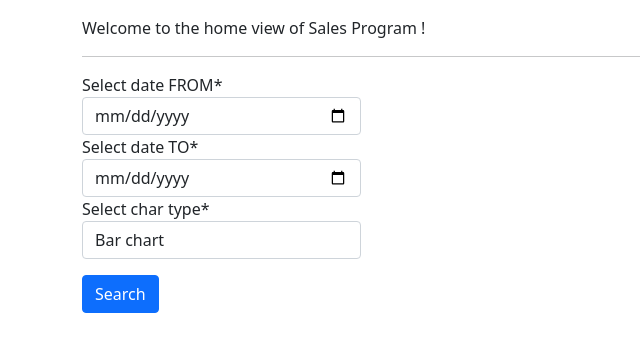
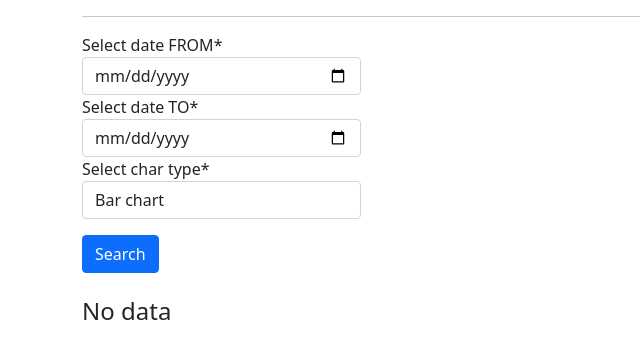
Before and after one commit to Klewiu/Django_Sales_with_Pyplane, a Django app: page / in a window 1280 px wide. Shown: the top 359 px of the page, without its empty margins (0-640 px from the left). Run offline with Django 3.2, Linux system fonts and the light colour scheme; some libraries are stand-ins or nearby versions.

Commit message:
Update home_view() Create qs, sales and positions data frame

```diff
--- a/sales/templates/sales/home.html
+++ b/sales/templates/sales/home.html
@@ -6,7 +6,7 @@ home
 {% endblock title %}
 
 {% block content %}
-{{hello}}
+
 <hr>
 
 <form action="" method="POST">
@@ -17,5 +17,14 @@ home
     </div>
 
 </form>
-
+<br>
+    {% if sales_df %}
+        {{ sales_df | safe }}
+        <br>
+         <div class="col-3">
+            {{ positions_df | safe }}
+         </div>
+    {% else %}
+        <h4>No data</h4>
+{% endif %}
 {% endblock content%}
--- a/sales/urls.py
+++ b/sales/urls.py
@@ -8,6 +8,6 @@ app_name = 'sales'
 
 urlpatterns = [
     path('', home_view, name='home'),
-    path('list/', SaleListView.as_view(), name='list'),
+    path('sales/', SaleListView.as_view(), name='list'),
     path('sales/<pk>/', SaleDetailView.as_view(), name='detail'),
 ]
--- a/sales/utils.py
+++ b/sales/utils.py
@@ -1,4 +1,4 @@
-import  uuid
+import uuid
 
 
 def generate_code():
--- a/sales/views.py
+++ b/sales/views.py
@@ -2,14 +2,42 @@ from django.shortcuts import render
 from django.views.generic import ListView, DetailView
 from .models import Sale
 from .forms import SalesSearchForm
+import pandas as pd
+
 # Create your views here.
 
 def home_view(request):
     form = SalesSearchForm(request.POST or None)
-    hello = "Welcome to the home view of Sales Program !"
+    sales_df = None
+    positions_df = None
+    if request.method == 'POST':
+        date_from = request.POST.get('date_from')
+        date_to = request.POST.get('date_to')
+        chart_type = request.POST.get('chart_type')
+
+        sale_qs = Sale.objects.filter(created__date__lte=date_to, created__date__gte=date_from)
+        if len(sale_qs) > 0:
+            sales_df = pd.DataFrame(sale_qs.values())
+            positions_data = []
+            for sale in sale_qs:
+                for pos in sale.get_positions():
+                    obj = {
+                        'position_id': pos.id,
+                        'product': pos.product.name,
+                        'quantity': pos.quantity,
+                        'price': pos.price,
+                    }
+                    positions_data.append(obj)
+            positions_df = pd.DataFrame(positions_data)
+            sales_df = sales_df.to_html(classes='table table-striped table-responsive')
+            positions_df = positions_df.to_html(classes='table table-striped')
+        else:
+            print('no data')
+
     context = {
-        'hello': hello,
         'form': form,
+        'sales_df': sales_df,
+        'positions_df': positions_df,
     }
     return render(request,"sales/home.html", context)
 
```
Also changed, not shown: sales/templates/sales/main.html (+8 -1 lines), db.sqlite3.
